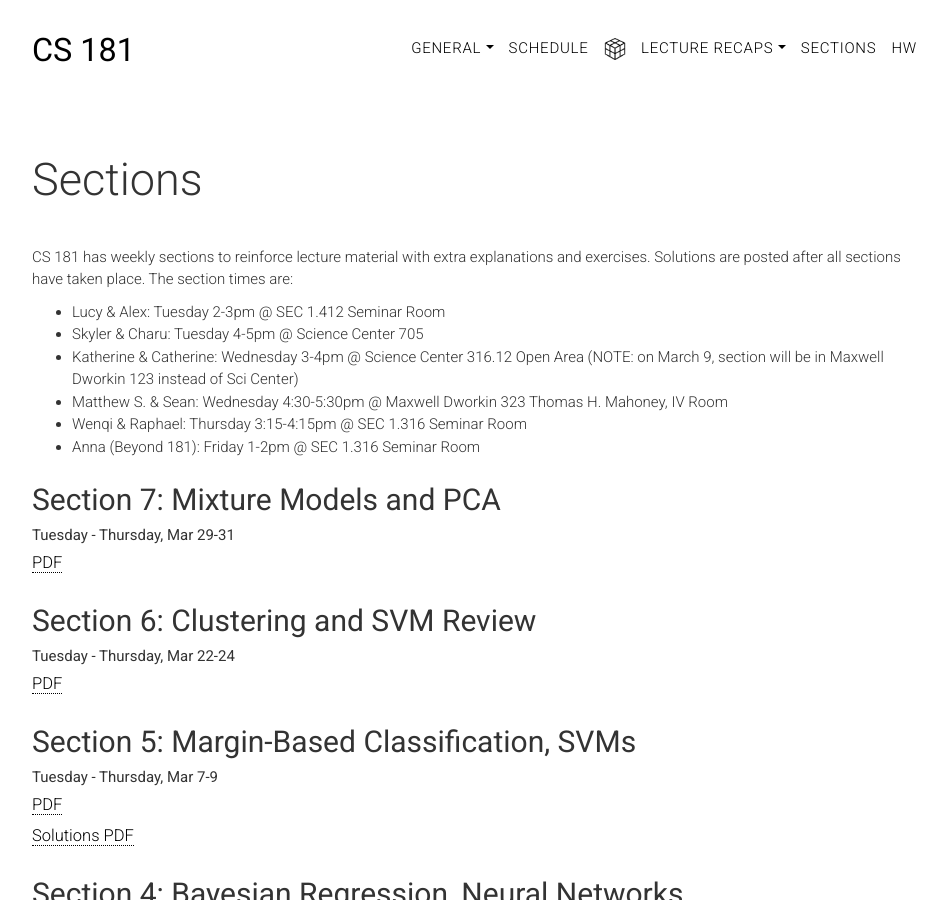
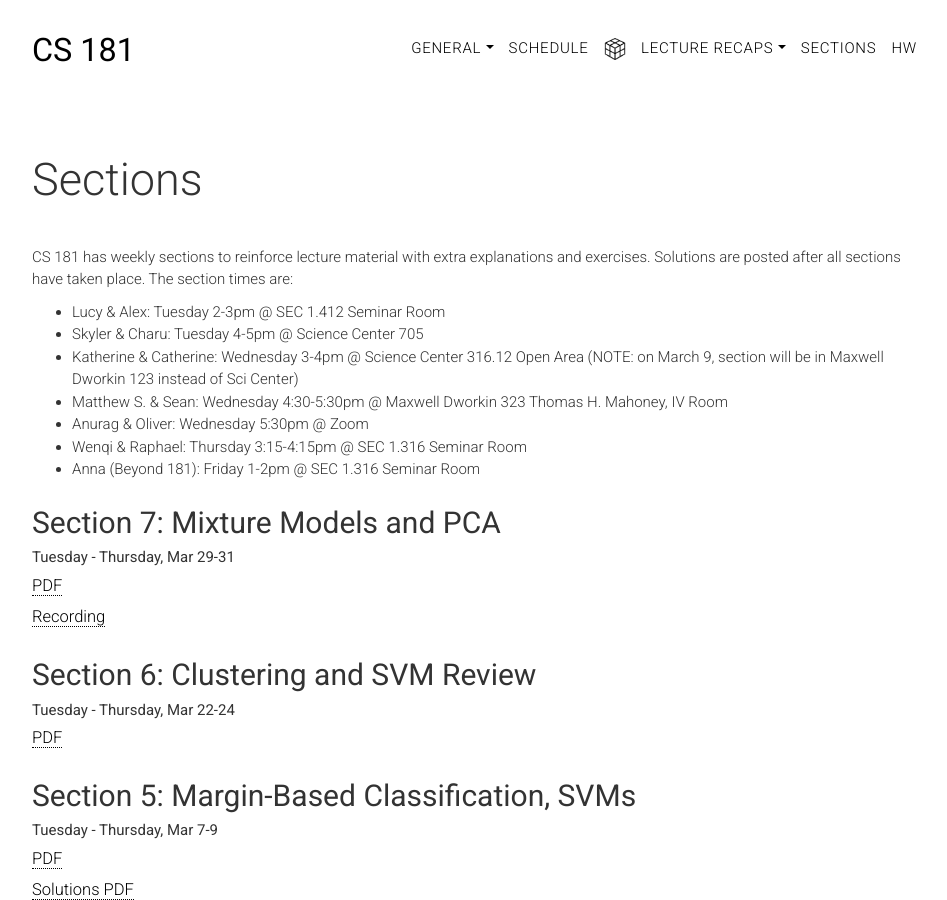
Before and after one commit to harvard-ml-courses/cs181-web, a Jekyll site: the page built from sections.html, in a window 1280 px wide and 900 px high. Shown: the whole window, without its empty margins (158-1105 px from the left). Built offline with Jekyll 4.4.1, drawn with Linux system fonts in a browser that asks for light colours.

Commit message:
Add section 7 video link

```diff
--- a/sections.html
+++ b/sections.html
@@ -16,6 +16,7 @@
                 <li> Skyler & Charu: Tuesday 4-5pm @ Science Center 705</li>
                 <li> Katherine & Catherine: Wednesday 3-4pm @ Science Center 316.12 Open Area (NOTE: on March 9, section will be in Maxwell Dworkin 123 instead of Sci Center) </li>
                 <li> Matthew S. & Sean: Wednesday 4:30-5:30pm @ Maxwell Dworkin 323 Thomas H. Mahoney, IV Room</li>
+                <li> Anurag & Oliver: Wednesday 5:30pm @ Zoom</li>
                 <li> Wenqi & Raphael: Thursday 3:15-4:15pm @ SEC 1.316 Seminar Room</li>
                 <li> Anna (Beyond 181): Friday 1-2pm @ SEC 1.316 Seminar Room</li>
             </ul>
@@ -35,6 +36,7 @@
         <p class="head-subtitle">Tuesday - Thursday, Mar 29-31</p>
         <ul class="lists">
             <li><a href="sections/sec07-mixture-pca/cs181-section7.pdf" target="_blank">PDF</a></li>
+            <li><a href="https://harvard.zoom.us/rec/play/xgSqPjcWvew_Ur4Hla466i3bNrQ_adXhXb43mB7sYSuhkEA1Lq2wKKSjnr9NsUfuE8Z_PowdcY8R5cIE.jg83x8_obGSD5tH7" target="_blank">Recording</a></li>
         </ul>
 
         <h2 class="title" id="sec1">Section 6: Clustering and SVM Review</h2>
```
